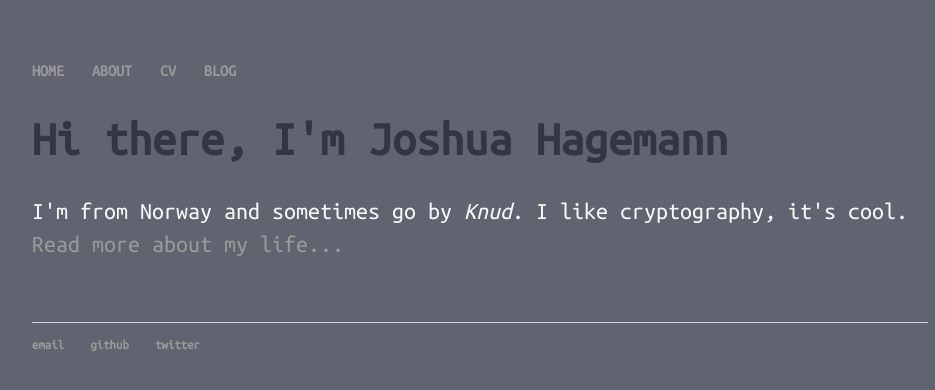
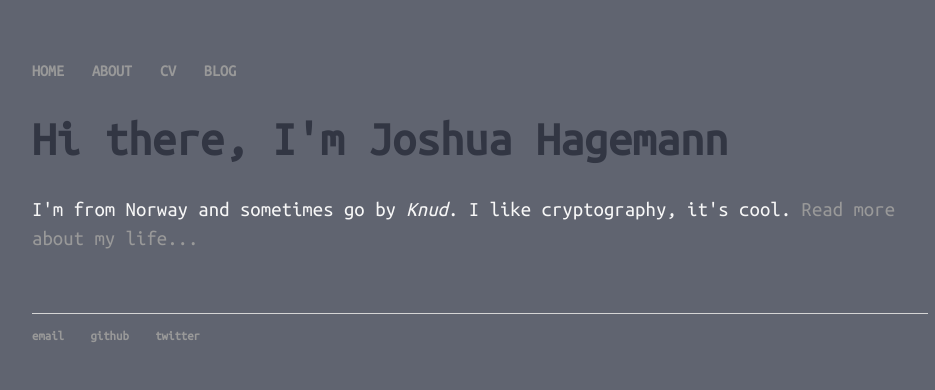
Before and after one commit to HagemannJ/HagemannJ.github.io, a Jekyll site: the page built from index.html, in a window 1280 px wide. Shown: the top 390 px of the page, without its empty margins (160-1095 px from the left). Built offline with Jekyll 4.4.1, drawn with Linux system fonts in a browser that asks for light colours.

Commit message:
smaller paragraph font size set to 1.3

```diff
--- a/css/main.css
+++ b/css/main.css
@@ -5,7 +5,7 @@ body { margin: 60px 0; background-color: #606470;}
 a { text-decoration: none; color: #999; }
 a:hover { text-decoration: underline; }
 
-p, ul { font-family: 'Ubuntu Mono'; font-size: 1.5em; line-height: 1.4em; color: #f7f7f7; }
+p, ul { font-family: 'Ubuntu Mono'; font-size: 1.3em; line-height: 1.4em; color: #f7f7f7; }
 
 h1, h2, h3, h4 { font-family: 'Ubuntu Mono'; color: #323643;}
 h1 { font-size: 3em;  }
```
